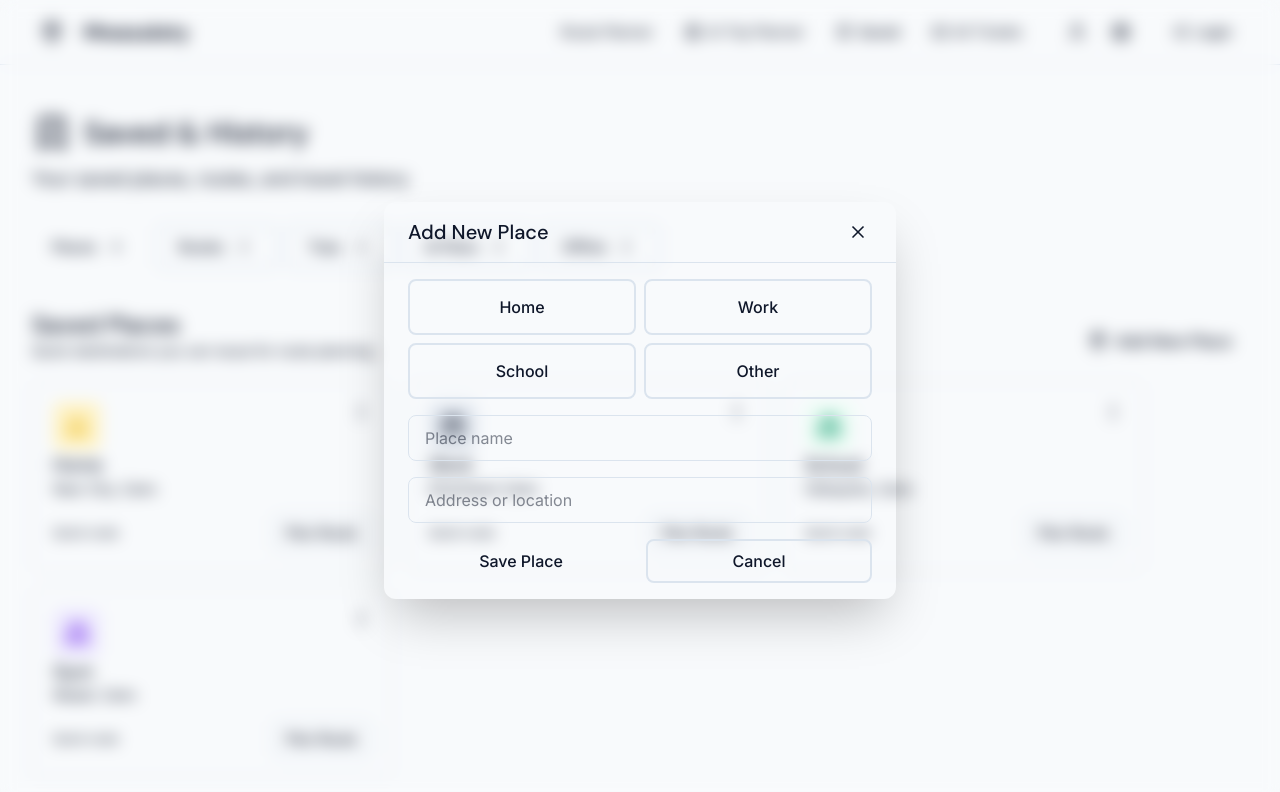
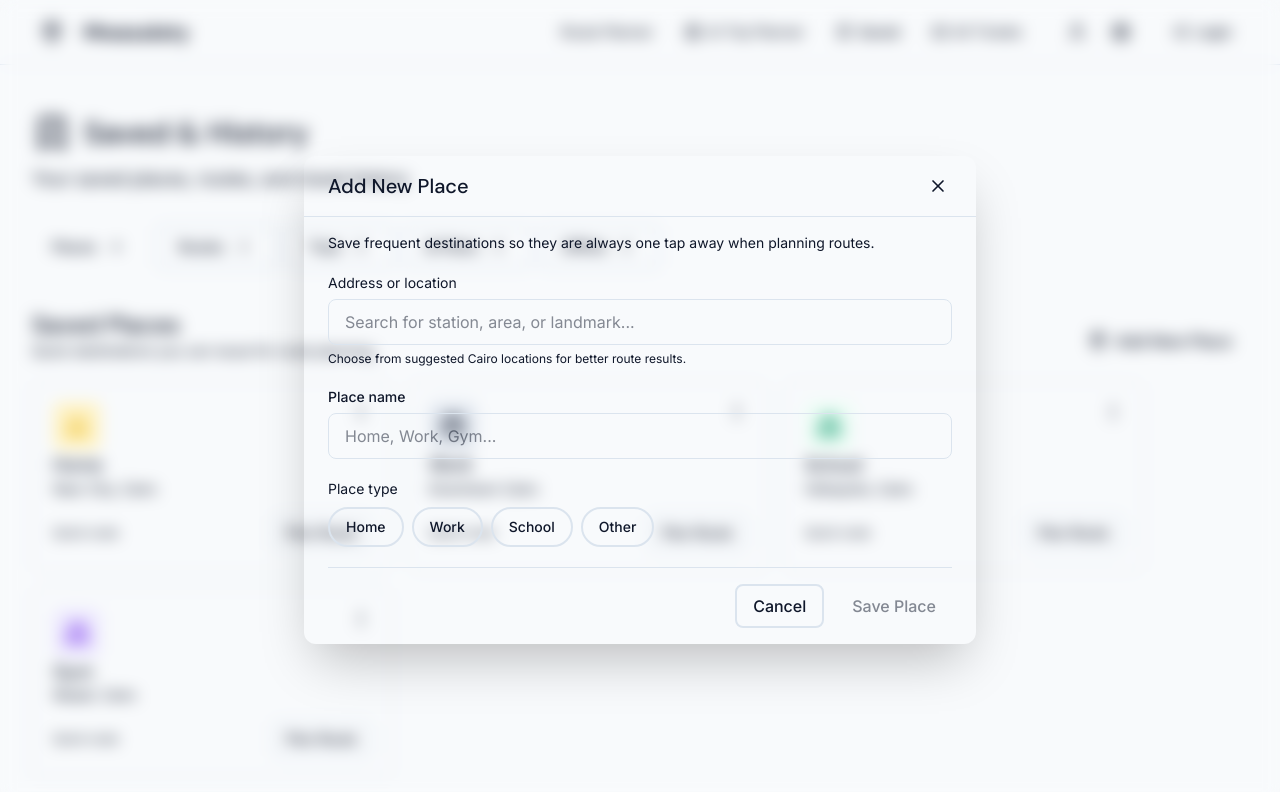
Before and after one commit to shahddsameh/mwasalaty, a Vue app in the folder frontend/: page /saved in a window 1280 px wide. Both pictures are taken after a click on the button "Add New Place". Shown: the top 792 px of the page. Built offline with nearby package versions, Linux system fonts and the light colour scheme.

Commit message:
Improved add new destination pop-up layout

```diff
--- a/frontend/src/features/trip-planner/pages/Saved.vue
+++ b/frontend/src/features/trip-planner/pages/Saved.vue
@@ -145,43 +145,71 @@
     <Modal
       :open="addPlaceModalOpen"
       title="Add New Place"
+      size="lg"
       @close="addPlaceModalOpen = false"
     >
-      <div class="space-y-4">
-        <div class="grid grid-cols-2 gap-2">
+      <div class="space-y-5">
+        <p class="text-sm text-muted-foreground">
+          Save frequent destinations so they are always one tap away when planning routes.
+        </p>
+
+        <div class="flex flex-col gap-1.5">
+          <span class="text-sm text-foreground">Address or location</span>
+          <PlaceAutocomplete
+            v-model="newPlaceAddress"
+            placeholder="Search for station, area, or landmark..."
+            :suggestions="placeSuggestions"
+          />
+          <p class="text-xs text-muted-foreground">
+            Choose from suggested Cairo locations for better route results.
+          </p>
+        </div>
+
+        <label class="flex flex-col gap-1.5">
+          <span class="text-sm text-foreground">Place name</span>
+          <input
+            v-model="newPlaceName"
+            class="w-full px-4 py-2.5 bg-card border border-border rounded-lg focus:outline-none focus:ring-2 focus:ring-ring focus:border-transparent"
+            placeholder="Home, Work, Gym..."
+          />
+        </label>
+
+        <div class="space-y-2">
+          <div class="text-sm text-foreground">Place type</div>
+          <div class="flex flex-wrap gap-2">
             <button
               v-for="type in placeTypes"
               :key="type.value"
               type="button"
               :class="placeTypeClass(type.value)"
-            @click="newPlaceType = type.value"
+              :aria-pressed="newPlaceType === type.value"
+              @click="selectPlaceType(type.value)"
             >
               {{ type.label }}
             </button>
           </div>
-        <input
-          v-model="newPlaceName"
-          class="w-full px-4 py-2.5 bg-card border border-border rounded-lg"
-          placeholder="Place name"
-        />
-        <PlaceAutocomplete
-          v-model="newPlaceAddress"
-          placeholder="Address or location"
-          :suggestions="placeSuggestions"
-        />
+        </div>
+
         <p v-if="placeError" class="text-sm text-destructive">
           {{ placeError }}
         </p>
-        <div class="grid grid-cols-1 sm:grid-cols-2 gap-3">
-          <AppButton class="w-full" @click="addNewPlace"
-            >Save Place</AppButton
+
+        <div
+          class="flex flex-col-reverse gap-3 border-t border-border pt-4 sm:flex-row sm:justify-end"
         >
           <AppButton
             variant="outline"
-            class="w-full"
+            class="w-full sm:w-auto"
             @click="closeAddPlaceModal"
           >
             Cancel
+          </AppButton>
+          <AppButton
+            class="w-full sm:w-auto"
+            :disabled="!canSavePlace"
+            @click="addNewPlace"
+          >
+            Save Place
           </AppButton>
         </div>
       </div>
@@ -230,6 +258,7 @@ const newPlaceAddress = ref("");
 const newPlaceType = ref<SavedPlaceType>("other");
 const placeError = ref("");
 const activePlaceMenuId = ref<string | null>(null);
+const canSavePlace = computed(() => newPlaceAddress.value.trim().length > 0);
 
 const tabs = computed(() => [
   { value: "places" as const, label: "Places", count: savedPlaces.value.length },
@@ -519,10 +548,10 @@ function tabCountClass(value: string) {
 
 function placeTypeClass(value: SavedPlaceType) {
   return [
-    "flex min-h-14 items-center justify-center p-3 text-center border-2 rounded-lg transition-all",
+    "flex min-h-10 items-center justify-center rounded-full border-2 px-4 py-2 text-sm text-center transition-all focus-visible:outline-none focus-visible:ring-2 focus-visible:ring-ring",
     newPlaceType.value === value
       ? "border-primary bg-secondary text-primary"
-      : "border-border hover:border-primary",
+      : "border-border text-foreground hover:border-primary hover:bg-muted",
   ];
 }
 
@@ -541,6 +570,13 @@ function savedPlaceIcon(iconKey: SavedPlaceIconKey) {
 function closeAddPlaceModal() {
   addPlaceModalOpen.value = false;
   placeError.value = "";
+}
+
+function selectPlaceType(type: SavedPlaceType) {
+  newPlaceType.value = type;
+  if (!newPlaceName.value.trim() && type !== "other") {
+    newPlaceName.value = type[0].toUpperCase() + type.slice(1);
+  }
 }
 
 function addNewPlace() {
```
Lines whose indentation alone changed are shown as unchanged.
